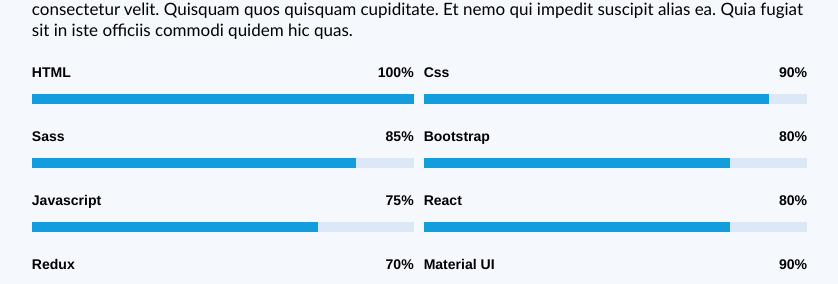
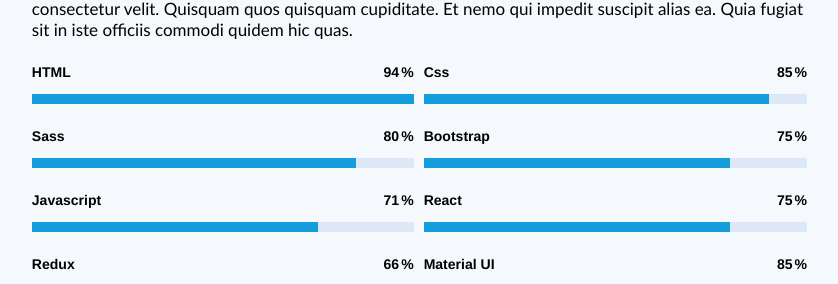
Before and after one commit to MamaraimovDavron/react-animation, a React (Create React App) app: page / in a window 1280 px wide. Shown: the part 1972-2256 px from the top of the page, without its empty margins (323-1161 px from the left). Built offline with nearby package versions, Linux system fonts and the light colour scheme.

Commit message:
Skil done

```diff
--- a/src/components/Right/Skill.js
+++ b/src/components/Right/Skill.js
@@ -1,5 +1,7 @@
 import React from "react";
 import styled from "styled-components";
+import { useSpring, animated } from "react-spring";
+import { Slide } from "react-awesome-reveal";
 
 const Container = styled.div`
   display: flex;
@@ -39,31 +41,48 @@
         display: flex;
         flex-direction: row;
         justify-content: space-between;
+        h3 {
+          display: flex;
+          gap: 2px;
+        }
       }
 
       .item-bottom {
         background-color: #dce8f8;
-        width: 100%;
         height: 10px;
         .box {
           height: 10px;
           background-color: #149ddd;
+          width: 50%;
         }
       }
     }
   }
 `;
 
+const Number = ({ n }) => {
+  const { number } = useSpring({
+    from: { number: 0 },
+    number: n,
+    delay: 500,
+    config: { mass: 10, tension: 20, friction: 10 },
+  });
+
+  return <animated.div>{number.to((n) => n.toFixed(0))}</animated.div>;
+};
+
 const data = [
-  { programming: "HTML", percent: 100 },
-  { programming: "Css", percent: 90 },
-  { programming: "Sass", percent: 85 },
-  { programming: "Bootstrap", percent: 80 },
-  { programming: "Javascript", percent: 75 },
-  { programming: "React", percent: 80 },
-  { programming: "Redux", percent: 70 },
-  { programming: "Material UI", percent: 90 },
+  { programming: "HTML", percent: <Number n={100} />, number: 100 },
+  { programming: "Css", percent: <Number n={90} />, number: 90 },
+  { programming: "Sass", percent: <Number n={85} />, number: 85 },
+  { programming: "Bootstrap", percent: <Number n={80} />, number: 80 },
+  { programming: "Javascript", percent: <Number n={75} />, number: 75 },
+  { programming: "React", percent: <Number n={80} />, number: 80 },
+  { programming: "Redux", percent: <Number n={70} />, number: 70 },
+  { programming: "Material UI", percent: <Number n={90} />, number: 90 },
 ];
+
+console.log(data[1].percent.props);
 
 const Skill = () => {
   return (
@@ -85,11 +104,13 @@
                 <h3>{item.programming}</h3>
                 <h3>{item.percent}%</h3>
               </div>
-              <div className="item-bottom">
-                <div
-                  className="box"
-                  style={{ width: `${item.percent}%` }}
-                ></div>
+              <div className="item-bottom" style={{ width: "100%" }}>
+                <Slide>
+                  <div
+                    className="box"
+                    style={{ width: `${item.number}%` }}
+                  ></div>
+                </Slide>
               </div>
             </div>
           );
```
